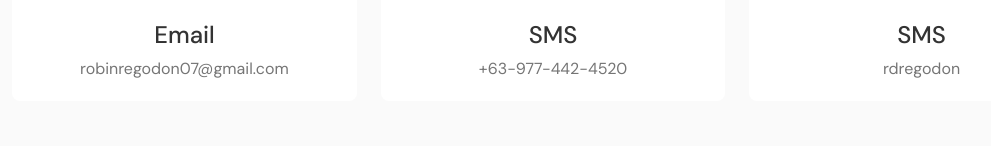
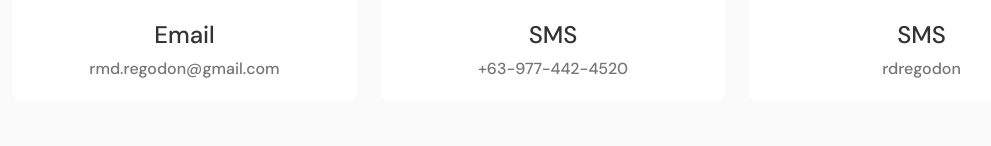
Before and after one commit to thecoderrob/online-resume, a React (Vite) app: page / in a window 1280 px wide. Shown: the part 4040-4186 px from the top of the page, without its empty margins (87-1078 px from the left). Built offline with nearby package versions, Linux system fonts and the light colour scheme.

Commit message:
changed email address

```diff
--- a/src/components/contact/Contact.jsx
+++ b/src/components/contact/Contact.jsx
@@ -16,7 +16,7 @@ const Contact = () => {
             <div className="card--contact | card center" key={id}>
               <i className={`${logo} fs-800 title-medium`}></i>
               <h3 className="fs-700 title-medium">{title}</h3>
-              <p>{data}</p>
+              <p className="fw-medium">{data}</p>
             </div>
           );
         })}
--- a/src/constants.js
+++ b/src/constants.js
@@ -289,7 +289,7 @@ const contactInfo = [
     id: 1,
     title: "Email",
     logo: "bx bx-mail-send",
-    data: "robinregodon07@gmail.com",
+    data: "rmd.regodon@gmail.com",
   },
   {
     id: 2,
```
